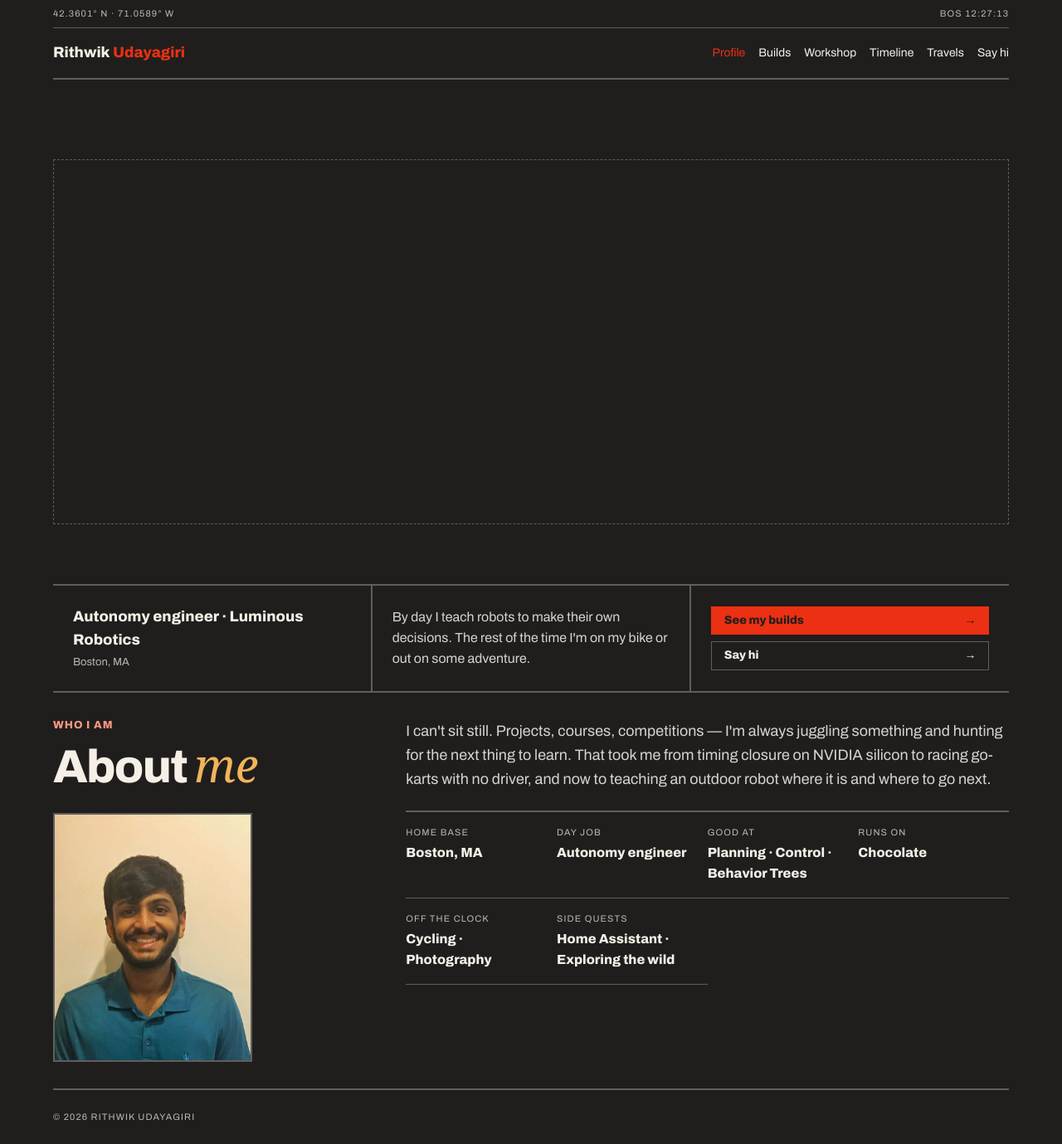
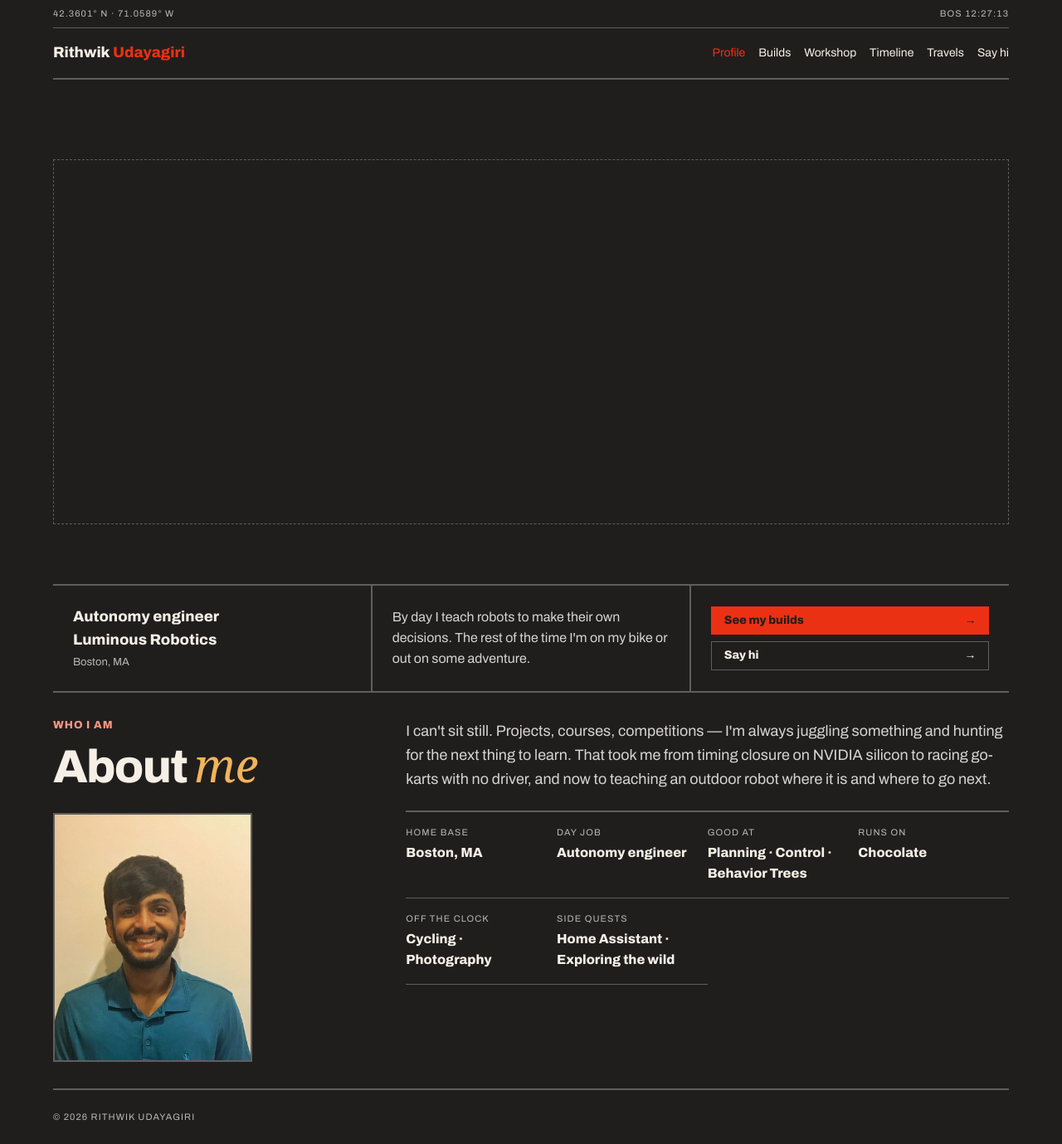
Before and after one commit to RithwikU/rithwiku.github.io, a Jekyll site: the page built from _pages/about.md, in a window 1280 px wide and 1379 px high. Shown: the whole window at 83% size. Built offline with Jekyll 4.4.1, drawn with Linux system fonts in a browser that asks for light colours; some web fonts are replaced.

Commit message:
Split home page role and company onto separate lines
Co-Authored-By: Claude Opus 5.5 <noreply@anthropic.com>

```diff
--- a/_data/profile.yml
+++ b/_data/profile.yml
@@ -1,7 +1,8 @@
 # Profile (home page) content.
 name: Rithwik Udayagiri
 location: Boston, MA
-role: Autonomy engineer · Luminous Robotics
+role: Autonomy engineer
+company: Luminous Robotics
 intro: By day I teach robots to make their own decisions. The rest of the time I'm on my bike or out on some adventure.
 bio: I can't sit still. Projects, courses, competitions — I'm always juggling something and hunting for the next thing to learn. That took me from timing closure on NVIDIA silicon to racing go-karts with no driver, and now to teaching an outdoor robot where it is and where to go next.
 portrait: assets/img/UdayagiriRithwik.jpeg
--- a/_pages/about.md
+++ b/_pages/about.md
@@ -10,7 +10,7 @@ permalink: /
   <div class="hero-media" aria-hidden="true"></div>
   <div class="ruled hero-strip">
     <div class="hero-name">
-      <div><strong>{{ p.role }}</strong><span>{{ p.location }}</span></div>
+      <div><strong>{{ p.role }}</strong><strong>{{ p.company }}</strong><span>{{ p.location }}</span></div>
     </div>
     <p>{{ p.intro }}</p>
     <div class="hero-actions">
```
